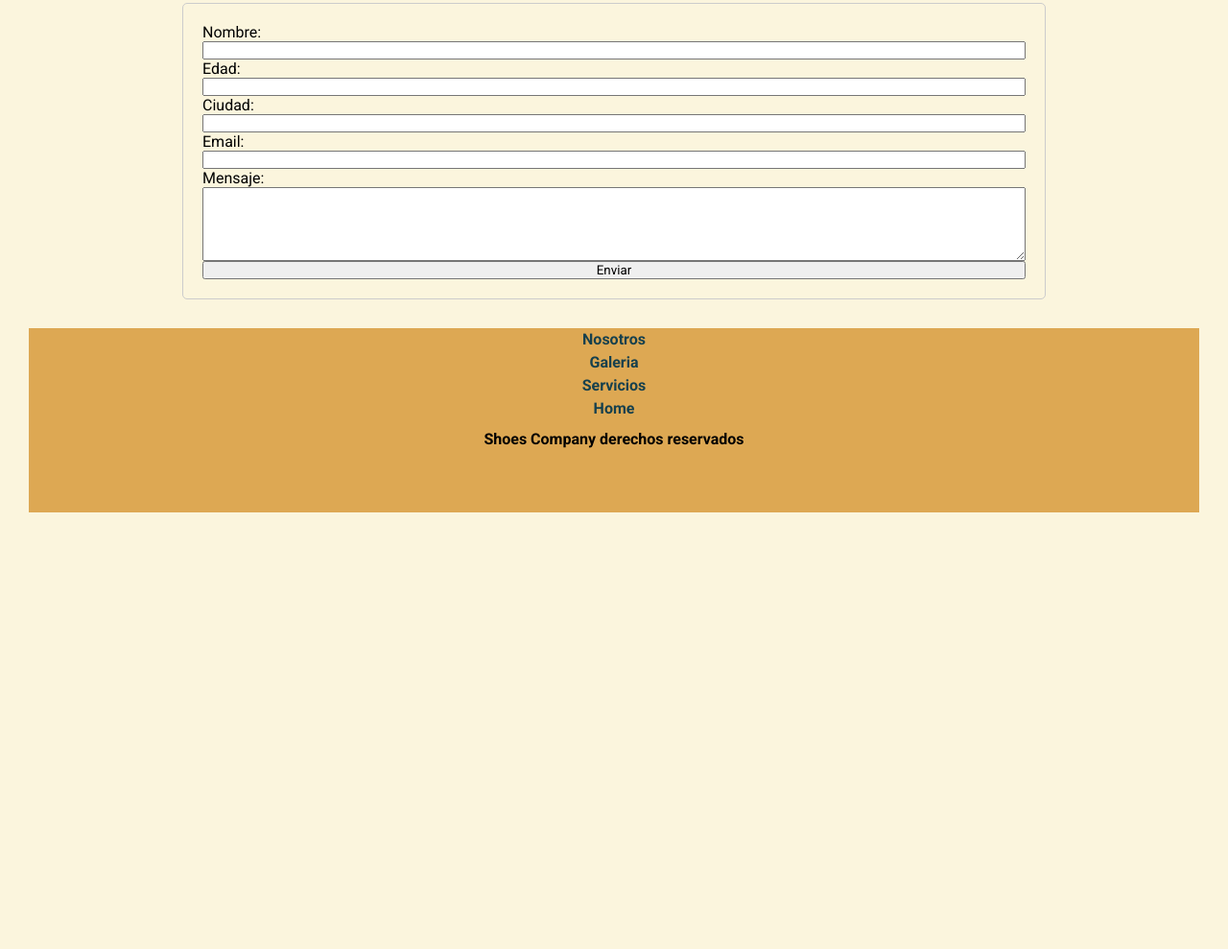
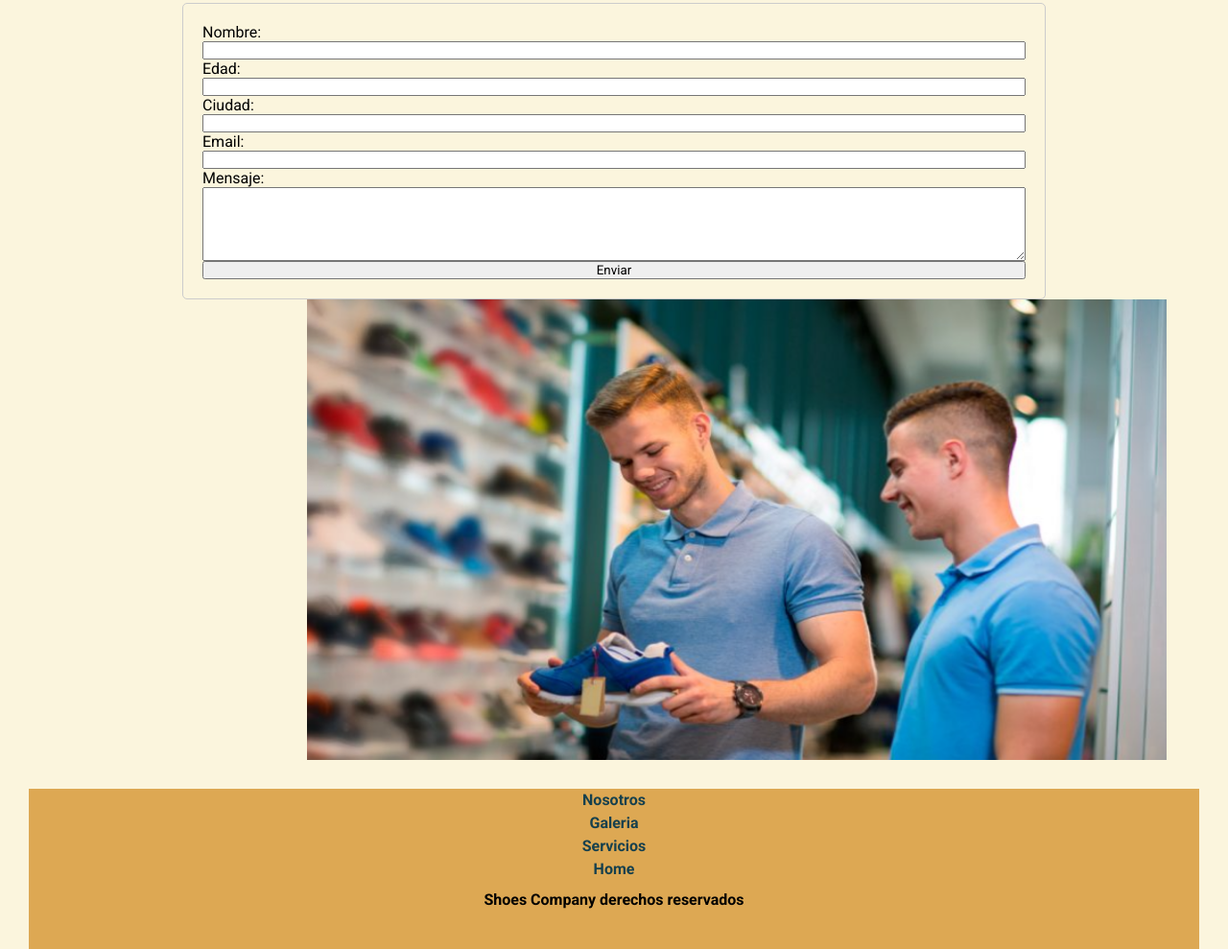
Before and after one commit to juan-zarandon/Entrega2-Coder, a plain HTML site: page html/contacto.html in a window 1280 px wide. Shown: the part 227-1216 px from the top of the page at 96% size. Before the commit the page ends 800 px from the top, so only its background shows below. Drawn offline with Linux system fonts and the light colour scheme.

Commit message:
update
imagenes

```diff
--- a/html/contacto.html
+++ b/html/contacto.html
@@ -50,6 +50,11 @@
 
         <button type="submit">Enviar</button>
       </form>
+      <img
+        src="../img/imagen de pagina nosotros 1.png"
+        alt="nosotros"
+        srcset=""
+      />
     </main>
     <footer>
       <ul>
```
